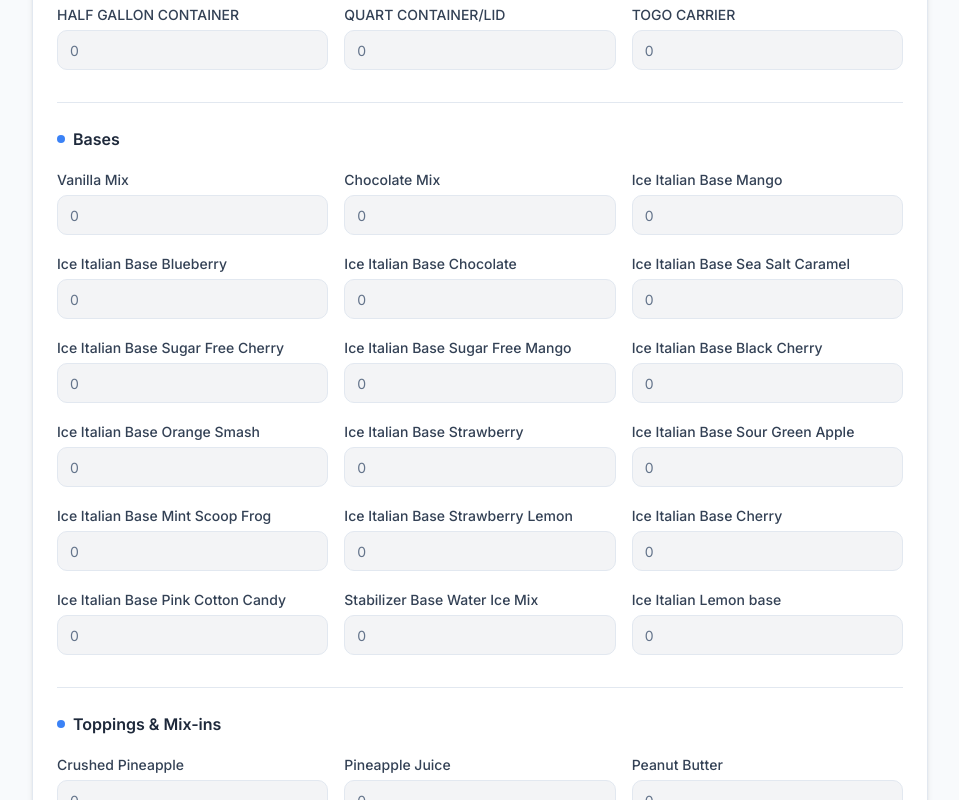
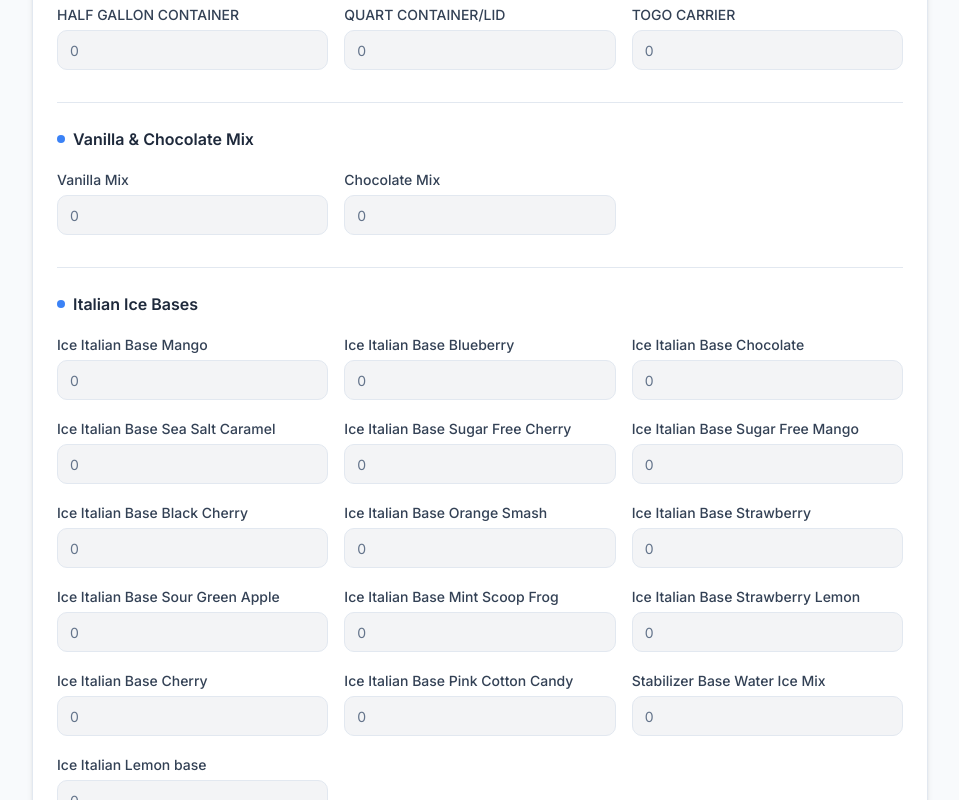
Before and after one commit to newjtn0104-alt/Jeremiahs_Launch_Pad, a Next.js app: page /inventory-form in a window 1280 px wide. Shown: the part 1080-1880 px from the top of the page, without its empty margins (160-1119 px from the left). Built offline with nearby package versions, Linux system fonts and the light colour scheme.

Commit message:
Separate Vanilla & Chocolate Mix into its own category

```diff
--- a/src/components/Inventory.tsx
+++ b/src/components/Inventory.tsx
@@ -39,25 +39,26 @@ const ITEM_CATEGORIES: Record<string, string> = {
   half_gallon_container: "Containers",
   quart_container: "Containers",
   togo_carrier: "Containers",
-  // Bases
-  vanilla_mix: "Bases",
-  chocolate_mix: "Bases",
-  mango_base: "Bases",
-  blueberry_base: "Bases",
-  chocolate_base: "Bases",
-  sea_salt_caramel_base: "Bases",
-  sugar_free_cherry_base: "Bases",
-  sugar_free_mango_base: "Bases",
-  black_cherry_base: "Bases",
-  orange_smash_base: "Bases",
-  strawberry_base: "Bases",
-  sour_green_apple_base: "Bases",
-  mint_scoop_frog_base: "Bases",
-  strawberry_lemon_base: "Bases",
-  cherry_base: "Bases",
-  pink_cotton_candy_base: "Bases",
-  stabilizer_base: "Bases",
-  lemon_base: "Bases",
+  // Vanilla & Chocolate Mix (separate category)
+  vanilla_mix: "Vanilla & Chocolate Mix",
+  chocolate_mix: "Vanilla & Chocolate Mix",
+  // Italian Ice Bases
+  mango_base: "Italian Ice Bases",
+  blueberry_base: "Italian Ice Bases",
+  chocolate_base: "Italian Ice Bases",
+  sea_salt_caramel_base: "Italian Ice Bases",
+  sugar_free_cherry_base: "Italian Ice Bases",
+  sugar_free_mango_base: "Italian Ice Bases",
+  black_cherry_base: "Italian Ice Bases",
+  orange_smash_base: "Italian Ice Bases",
+  strawberry_base: "Italian Ice Bases",
+  sour_green_apple_base: "Italian Ice Bases",
+  mint_scoop_frog_base: "Italian Ice Bases",
+  strawberry_lemon_base: "Italian Ice Bases",
+  cherry_base: "Italian Ice Bases",
+  pink_cotton_candy_base: "Italian Ice Bases",
+  stabilizer_base: "Italian Ice Bases",
+  lemon_base: "Italian Ice Bases",
   // Toppings
   crushed_pineapple: "Toppings",
   pineapple_juice: "Toppings",
@@ -98,7 +99,7 @@ const ITEM_CATEGORIES: Record<string, string> = {
   water_bottles: "Other",
 };
 
-const CATEGORY_ORDER = ["Lids", "Cups", "Containers", "Bases", "Toppings", "Utensils", "Paper Goods", "Cleaning", "Other"];
+const CATEGORY_ORDER = ["Lids", "Cups", "Containers", "Vanilla & Chocolate Mix", "Italian Ice Bases", "Toppings", "Utensils", "Paper Goods", "Cleaning", "Other"];
 
 export default function Inventory() {
   const [submissions, setSubmissions] = useState<Submission[]>([]);
--- a/src/components/InventoryForm.tsx
+++ b/src/components/InventoryForm.tsx
@@ -48,10 +48,15 @@ const INVENTORY_GROUPS = [
     ],
   },
   {
-    name: "Bases",
+    name: "Vanilla & Chocolate Mix",
     items: [
       { id: "vanilla_mix", label: "Vanilla Mix" },
       { id: "chocolate_mix", label: "Chocolate Mix" },
+    ],
+  },
+  {
+    name: "Italian Ice Bases",
+    items: [
       { id: "mango_base", label: "Ice Italian Base Mango" },
       { id: "blueberry_base", label: "Ice Italian Base Blueberry" },
       { id: "chocolate_base", label: "Ice Italian Base Chocolate" },
```
